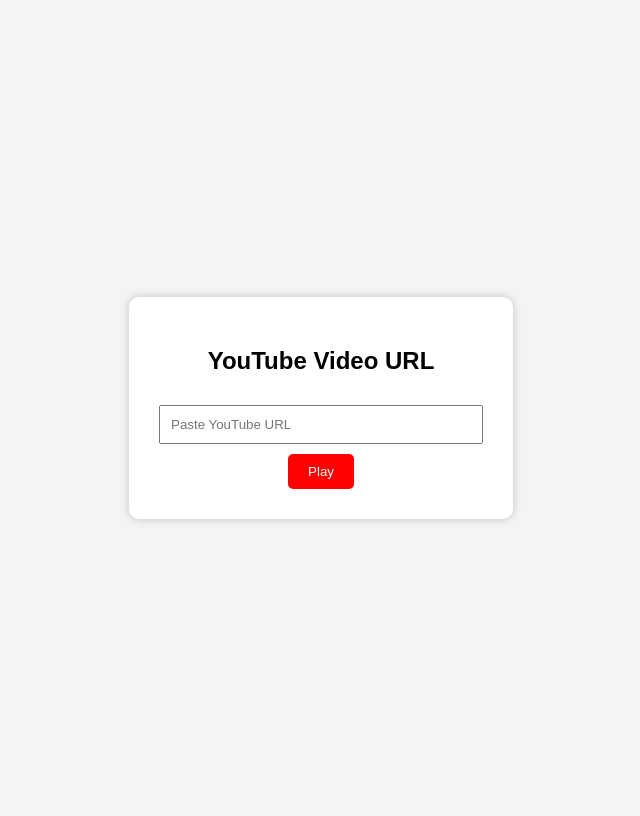
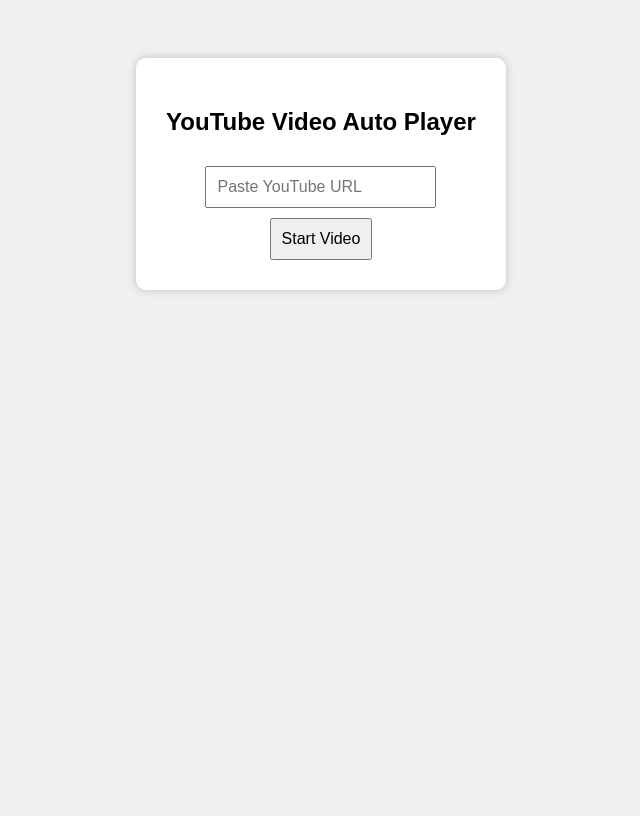
Before and after one commit to yashika-plays/yt, a Flask app: page / in a window 1280 px wide. Shown: the whole page, without its empty margins (319-959 px from the left). After the commit the page ends 293 px from the top, so only its background shows below. Run offline with Flask 3, Linux system fonts and the light colour scheme.

Commit message:
Update index.html

```diff
--- a/templates/index.html
+++ b/templates/index.html
@@ -5,32 +5,18 @@
   <title>YouTube Auto Player</title>
   <style>
     body {
-      background: #f4f4f4;
+      background: #f0f0f0;
       font-family: Arial, sans-serif;
       display: flex;
-      align-items: center;
       justify-content: center;
-      height: 100vh;
+      padding-top: 50px;
     }
     .container {
       text-align: center;
-      background: #fff;
+      background: white;
       padding: 30px;
       border-radius: 10px;
       box-shadow: 0 0 10px rgba(0,0,0,0.2);
-    }
-    input {
-      padding: 10px;
-      width: 300px;
-      margin-top: 10px;
-    }
-    button {
-      padding: 10px 20px;
-      background-color: red;
-      color: white;
-      border: none;
-      border-radius: 5px;
-      margin-top: 10px;
     }
     iframe {
       margin-top: 20px;
@@ -38,26 +24,55 @@
       height: 315px;
       border: none;
     }
+    input, button {
+      padding: 10px;
+      margin-top: 10px;
+      font-size: 16px;
+    }
+    .count {
+      margin-top: 20px;
+      font-weight: bold;
+      color: #444;
+    }
   </style>
 </head>
 <body>
   <div class="container">
-    <h2>YouTube Video URL</h2>
+    <h2>YouTube Video Auto Player</h2>
+
+    {% if not video_id %}
       <form method="POST">
-      <input type="text" name="youtube_url" placeholder="Paste YouTube URL" value="{{ request.form.youtube_url or '' }}" required>
+        <input type="text" name="new_url" placeholder="Paste YouTube URL" required>
         <br>
-      <button type="submit">Play</button>
+        <button type="submit">Start Video</button>
+      </form>
+    {% else %}
+      <iframe src="https://www.youtube.com/embed/{{ video_id }}?autoplay=1&mute=1&vq=small"
+              allow="autoplay; encrypted-media" allowfullscreen></iframe>
+
+      <div class="count">Played {{ play_count }} times</div>
+
+      <form method="POST">
+        {% if autorefresh %}
+          <button type="submit" name="stop">Stop Auto-Refresh</button>
+        {% else %}
+          <button type="submit" name="start">Resume Auto-Refresh</button>
+        {% endif %}
       </form>
 
-    {% if video_url %}
-      <iframe src="{{ video_url }}" allow="autoplay; encrypted-media" allowfullscreen></iframe>
+      <form method="POST" style="margin-top: 10px;">
+        <input type="text" name="new_url" placeholder="Change YouTube URL">
+        <button type="submit">Change URL</button>
+      </form>
 
+      {% if autorefresh %}
         <script>
           setTimeout(function() {
             location.reload();
           }, 30000); // 30 seconds
         </script>
       {% endif %}
+    {% endif %}
   </div>
 </body>
 </html>
```
Lines whose indentation alone changed are shown as unchanged.
